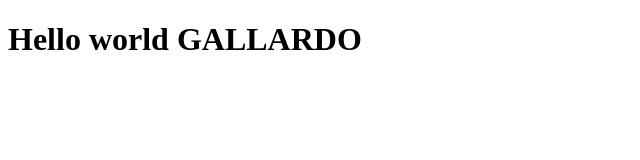
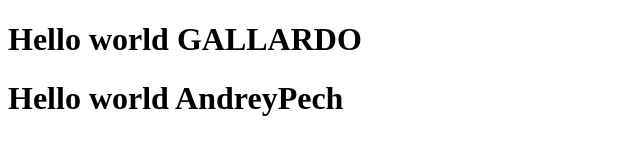
Before and after one commit to gallardowolfcode/jenkins-deploy, a plain HTML site: page index.html in a window 1280 px wide. Shown: the whole page, without its empty margins (0-640 px from the left). Drawn offline with Linux system fonts and the light colour scheme.

Commit message:
Update index.html
segundo cambio Andrey

```diff
--- a/index.html
+++ b/index.html
@@ -7,5 +7,6 @@
 </head>
 <body>
     <h1>Hello world GALLARDO</h1>
+    <h1>Hello world AndreyPech</h1>
 </body>
 </html>
```
